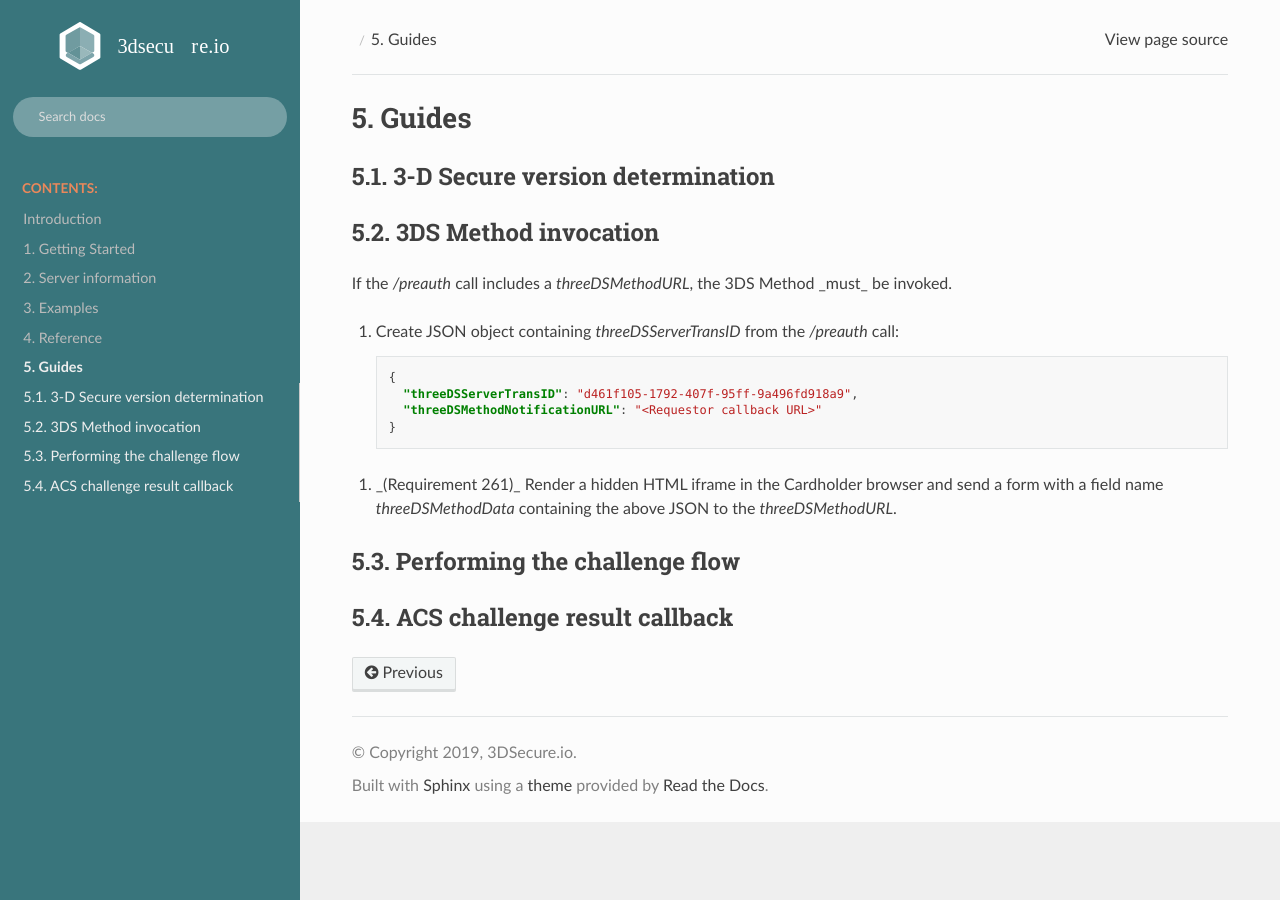
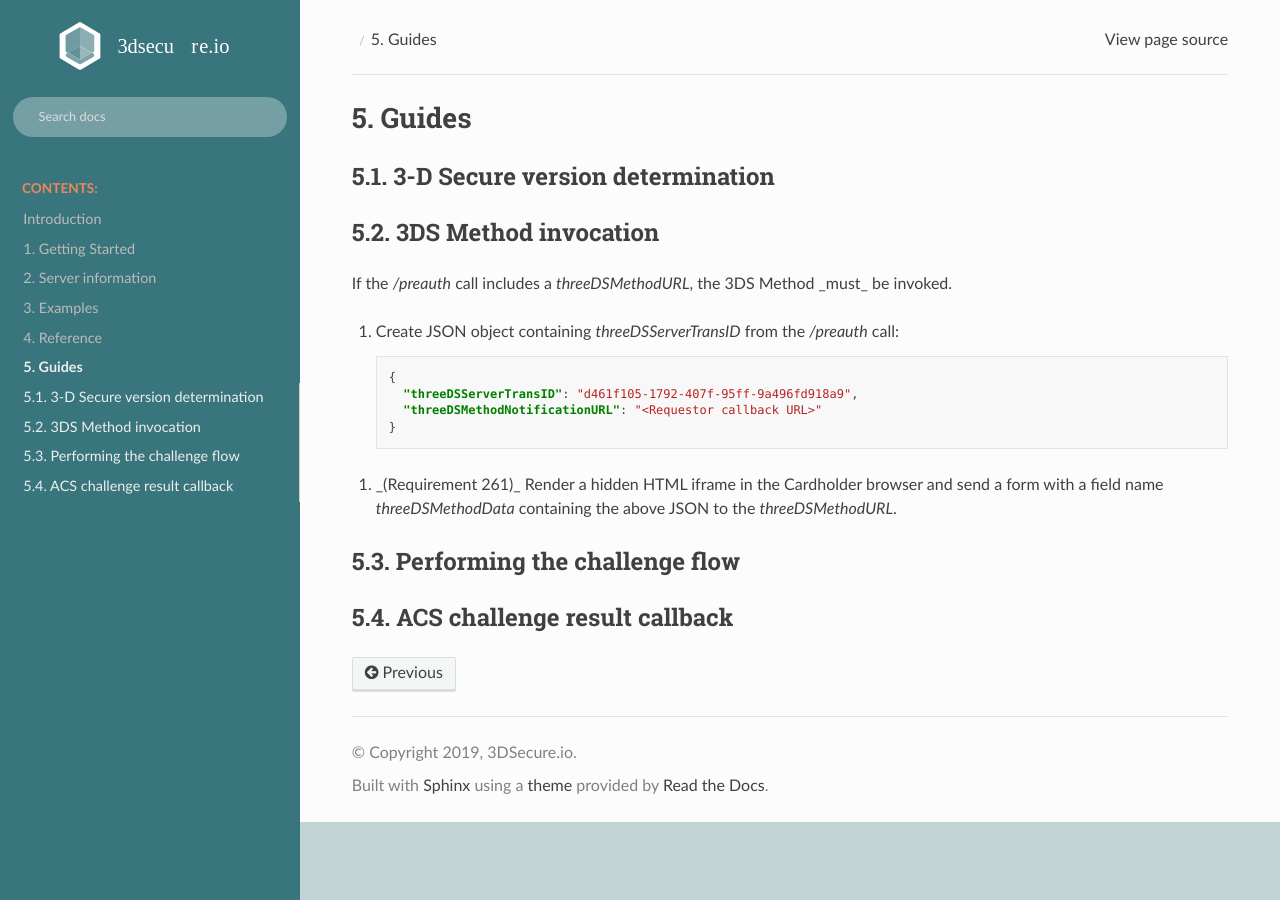
Before and after one commit to clearhaus/3DSv2-api-documentation, a Sphinx documentation site: the page built from source/guides.rst, in a window 1280 px wide. Built offline with Sphinx 7.4.7 and the Read the Docs theme 2.0.0, drawn with Linux system fonts in a browser that asks for light colours.

Commit message:
Added fixed width

```diff
--- a/source/_static/css/custom.css
+++ b/source/_static/css/custom.css
@@ -8,7 +8,7 @@
 }
 /** Middel content **/
 .wy-nav-content {
-    max-width: initial !important;
+    max-width: 1200px !important;
 }
 
 /** DL STYLE **/
@@ -34,6 +34,11 @@
 
 .admonition-title {
     background: #39757c !important;
+}
+
+/*Background color*/
+.wy-nav-content-wrap {
+    background: linear-gradient(35deg, rgb(57, 117, 124, 0.3) 0%, rgb(57, 117, 124, 0.3) 100%);
 }
 
 /********************** Sidebar ***********************/
@@ -239,6 +244,7 @@
 .json-example {
     display: none;
     color: #bbb;
+    line-height: 2;
 }
 .json-example.active {
 display: block !important;
```
